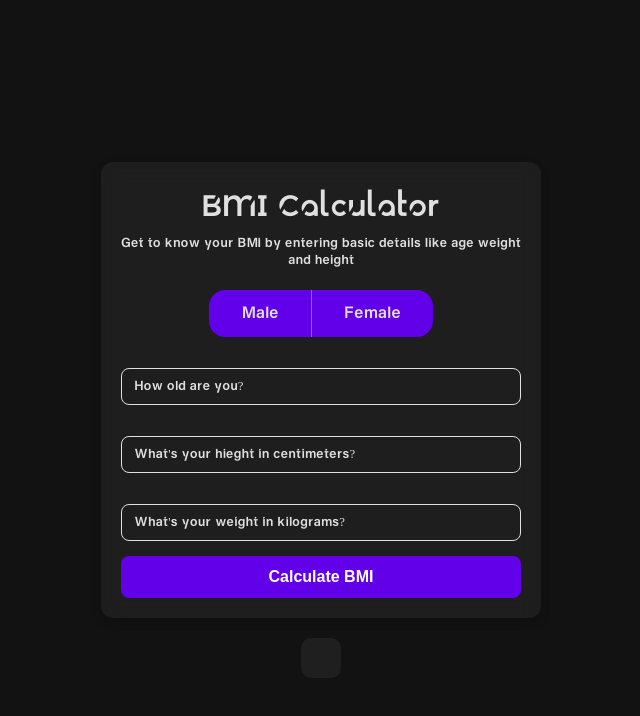
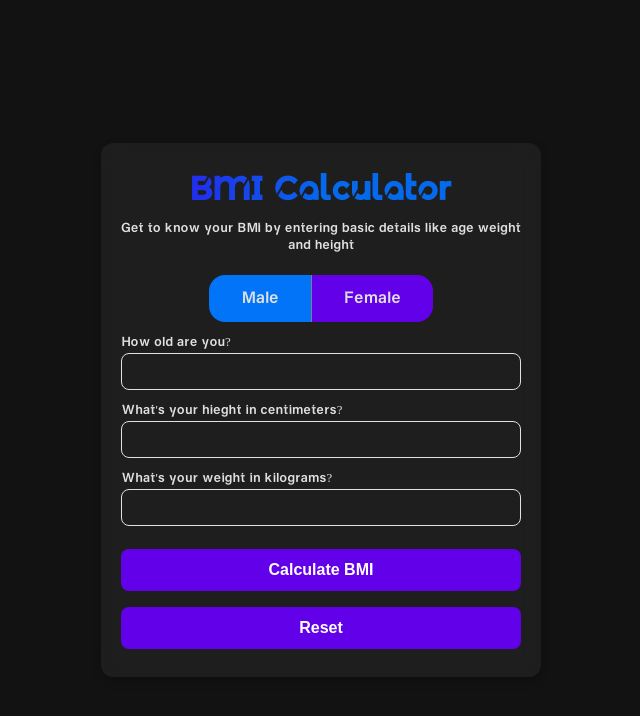
Before and after one commit to ZENith-95/BMI-Calculator, a plain HTML site: page index.html in a window 1280 px wide. Both pictures are taken after a click on the label "Male". Shown: the whole page, without its empty margins (319-959 px from the left). Drawn offline with Linux system fonts and the light colour scheme.

Commit message:
fixed bugs and updated styles

```diff
--- a/index.html
+++ b/index.html
@@ -16,10 +16,16 @@
         </p>
         <div class="input-field">
           <div class="gender field">
-            <input class="radio-input" type="radio" id="male" name="gender" value="male" required />
-            <label class="radio=label" for="male">Male</label>
             <input
-            class="radio-input"
+              class="radio-input"
+              type="radio"
+              id="male"
+              name="gender"
+              value="male"
+              required />
+            <label class="radio-label" for="male">Male</label>
+            <input
+              class="radio-input"
               type="radio"
               id="female"
               name="gender"
@@ -35,16 +41,23 @@
 
           <div class="height field">
             <input type="number" id="height" min="50" max="250" required />
-            <label class="placeholder" for="height">What's your hieght in centimeters?</label>
+            <label class="placeholder" for="height"
+              >What's your hieght in centimeters?</label
+            >
           </div>
 
           <div class="weight field">
             <input type="number" id="weight" min="1" max="500" required />
-            <label class="placeholder" for="weight">What's your weight in kilograms?</label>
+            <label class="placeholder" for="weight"
+              >What's your weight in kilograms?</label
+            >
           </div>
         </div>
         <div class="submit-button">
-          <button onclick="calculateBMI()" id="calculate-btn">Calculate BMI</button>
+          <button class="calculate" onclick="calculateBMI()" id="calculate-btn">
+            Calculate BMI
+          </button>
+          <button class="reset" onclick="reset()">Reset</button>
         </div>
       </div>
       <div id="bmi-result" class="bmi-result"></div>
--- a/script.js
+++ b/script.js
@@ -56,4 +56,6 @@ function calculateBMI() {
   displayResult();
 }
 
-// calculateBMI()
+function reset(){
+window.location.reload()
+}
--- a/style.css
+++ b/style.css
@@ -52,15 +52,20 @@ body {
   box-shadow: 0 4px 10px rgba(0, 0, 0, 0.2);
   backdrop-filter: blur(10px);
   transition: background-color var(--transition-duration),
-    box-shadow var(--transition-duration);
+  box-shadow var(--transition-duration);
 }
 
 /* Heading styles */
 .bmi-calculator h1 {
   text-align: center;
+  font-size: 2.2rem;
   margin: 10px 0;
   font-family: abadon;
-  font-weight: 100;
+  font-weight: 700;
+  background: linear-gradient(90deg, #2f0eea, #0669eb 51%);
+  -webkit-text-fill-color: transparent;
+  background-clip: text;
+
 }
 
 .bmi-calculator p {
@@ -88,8 +93,8 @@ body {
 
 .field .placeholder {
   position: absolute;
-  top: 0.7rem;
-  left: 0.8rem;
+  bottom: 2.5rem;
+  /* left: 0.8rem; */
   color: var(--text-color-dark);
   font-size: 0.8rem;
   transition: var(--transition-duration);
@@ -120,8 +125,6 @@ body {
 }
 
 .field input:focus + .placeholder {
-  top: -0.7rem;
-  background-color: var(--background-color-dark);
   color: var(--accent-color-dark);
 }
 
@@ -141,6 +144,14 @@ body {
   display: none;
 }
 
+#male + .radio-label:hover {
+  background: #68b1f5;
+}
+
+#male:checked + .radio-label {
+  background: rgb(2, 116, 247);
+}
+
 #female + .radio-label:hover {
   background: #bb86fc;
 }
@@ -151,6 +162,7 @@ body {
 
 /* Submit button */
 .submit-button button {
+  margin: .5rem 0;
   width: 100%;
   padding: 12px;
   border: none;
@@ -178,9 +190,10 @@ body {
 #bmi-result {
   background: #1f1f1f;
   color: #fff;
-  padding: 20px;
+  padding: 0 20px;
   border-radius: 10px;
   margin-top: 20px;
   text-align: center;
   transition-duration: 1s;
+  line-height: 1.3rem;
 }
```
